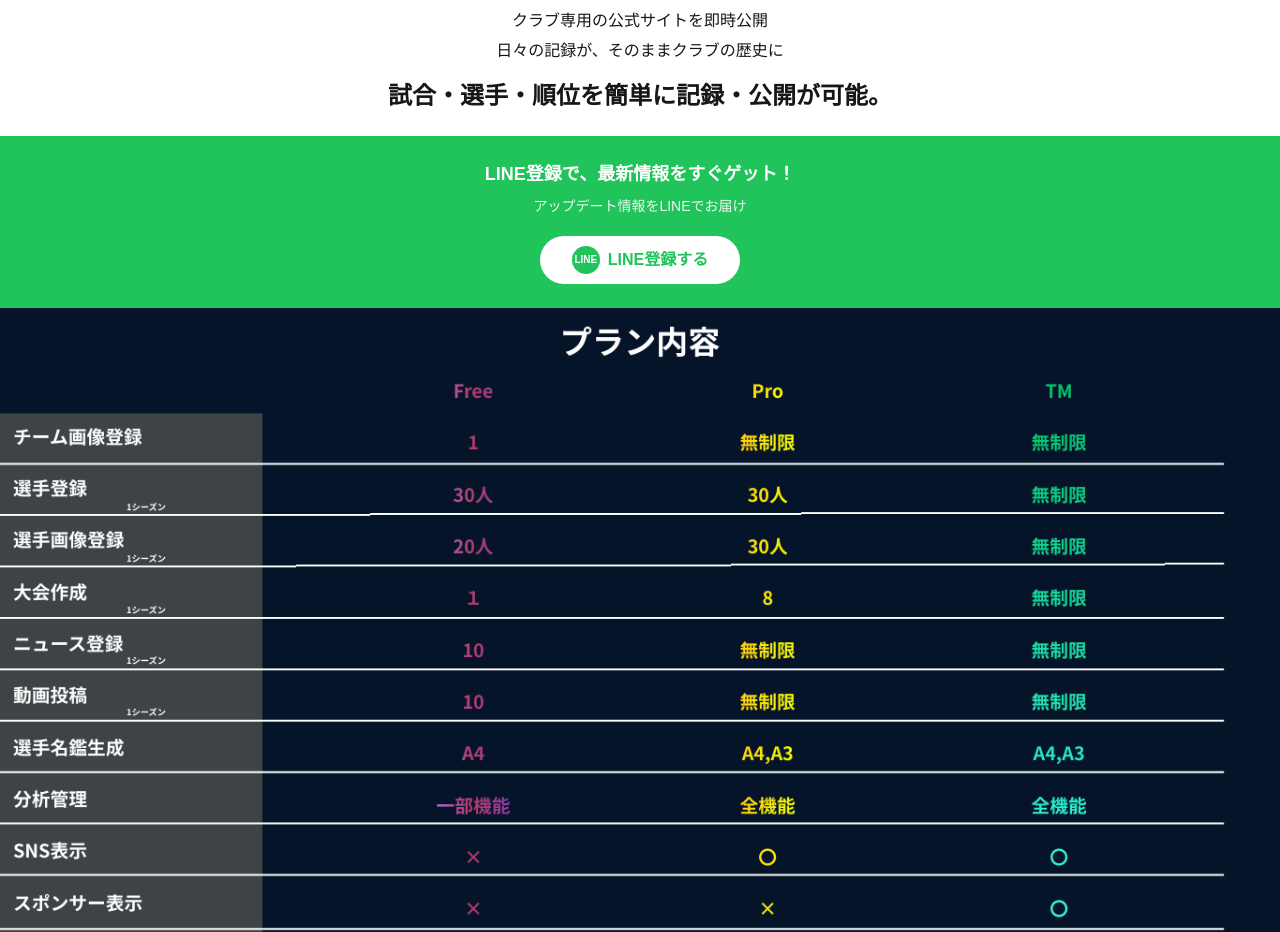
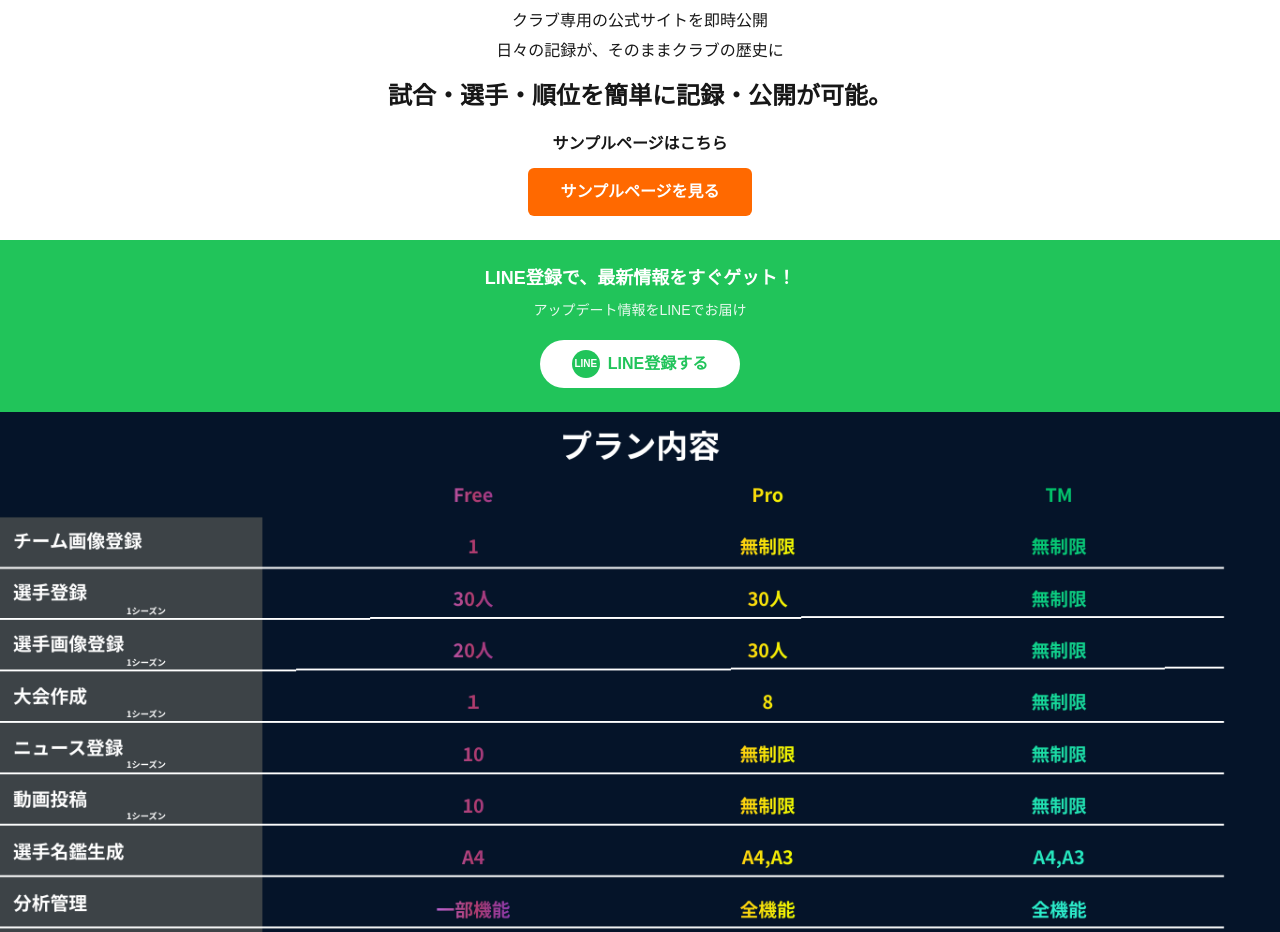
Before and after one commit to nffctaku/hpseisaku, a Next.js app: page / in a window 1280 px wide. Shown: the part 2080-3012 px from the top of the page. Built offline with nearby package versions, Linux system fonts and the light colour scheme; no server answers.

Commit message:
🚀 本番環境に向けて調整・デプロイ準備

```diff
--- a/src/app/page.tsx
+++ b/src/app/page.tsx
@@ -207,6 +207,18 @@ export default function LandingPage() {
                   簡単に記録・公開が可能。
                 </p>
 
+                <div className="mt-5 text-center">
+                  <div className="text-sm sm:text-base font-semibold">サンプルページはこちら</div>
+                  <a
+                    href="https://www.f-main.com/kkk"
+                    target="_blank"
+                    rel="noreferrer"
+                    className="mt-3 inline-flex items-center justify-center h-12 px-8 rounded-md bg-orange-500 text-white font-semibold hover:bg-orange-600 transition-colors"
+                  >
+                    サンプルページを見る
+                  </a>
+                </div>
+
                 <div className="mt-6">
                   <div className="sm:hidden relative w-screen left-1/2 -ml-[50vw] bg-[#21c45a] text-white">
                     <div className="mx-auto max-w-5xl px-6 py-6 text-center">
```
